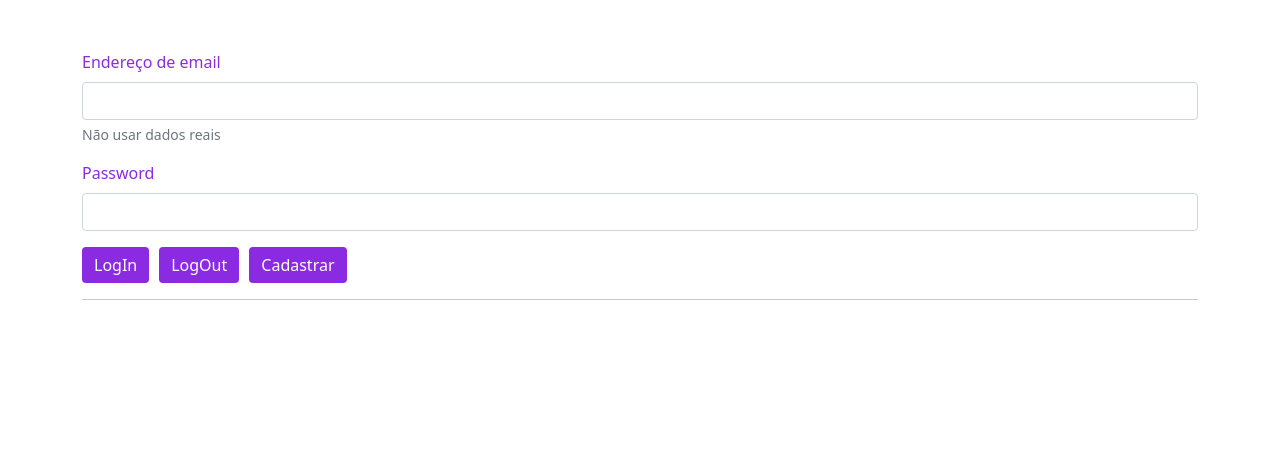
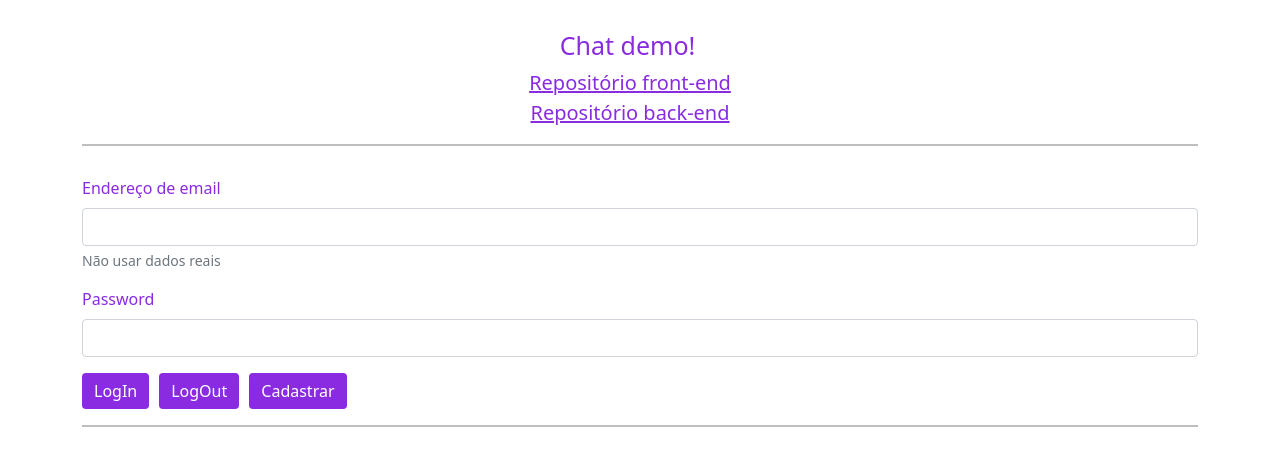
Before and after one commit to rafaelcmorais02/chat-front, a React (Create React App) app: page / in a window 1280 px wide. Shown: the top 466 px of the page. Built offline with nearby package versions, Linux system fonts and the light colour scheme.

Commit message:
Feat: adiciona repositorios ao projeto

```diff
--- a/src/components/chat/Chat.js
+++ b/src/components/chat/Chat.js
@@ -82,7 +82,7 @@ class Chat extends React.Component {
                 <h2>{this.userSender}</h2>
                 <hr />
                 <div className="chatUserToSend">
-                    <h2>Falar com: </h2>
+                    <h2>Conversar com: </h2>
                     <select className="chatInputDropDown" id="userToSend">
                         <option defaultValue>...</option>
                         {(this.state.userList || []).map(x => {
--- a/src/components/login/Login.js
+++ b/src/components/login/Login.js
@@ -1,6 +1,7 @@
 import React from "react";
 import axios from "axios";
 import Chat from '../chat/Chat'
+import Repo from '../repo/Repo'
 import { useLocation, useNavigate } from "react-router-dom";
 import './login.css'
 class Login extends React.Component {
@@ -102,6 +103,8 @@ class Login extends React.Component {
     render() {
         return (
             <div>
+                <Repo />
+                <hr />
                 <div className="login">
                     <form>
                         <div className="mb-3">
--- a/src/components/login/login.css
+++ b/src/components/login/login.css
@@ -1,4 +1,7 @@
 .login {
-  margin-top: 50px;
+  margin-top: 30px;
   color: blueviolet;
 }
+hr {
+  border-top: 2px solid black;
+}
--- a/src/components/register/register.css
+++ b/src/components/register/register.css
@@ -1,5 +1,5 @@
 .register {
-  margin-top: 50px;
+  margin-top: 30px;
   color: blueviolet;
 }
 h1 {
--- a/src/components/repo/Repo.js
+++ b/src/components/repo/Repo.js
@@ -1,15 +1,15 @@
 import React from "react";
-import './Repo.css'
+import './repo.css'
 
 class Repo extends React.Component {
     render() {
         return (
-            <div className="Repo">
+            <div className="repo">
                 <h1>
                     Chat demo!
                 </h1>
-                <h2>Repositório front-end:</h2>
-                <h2>Repositório back-end:</h2>
+                <a href="https://github.com/rafaelcmorais02/chat-front">Repositório front-end</a>
+                <a href="https://github.com/rafaelcmorais02/chat-server">Repositório back-end</a>
             </div>
         )
     }
--- a/src/components/repo/Repo.css
+++ b/src/components/repo/repo.css
@@ -1,4 +1,4 @@
-h2 {
+a {
   font-size: 20px;
   color: blueviolet;
   display: flex;
@@ -14,6 +14,6 @@ h1 {
   justify-content: center;
   margin-right: 25px;
 }
-.Repo {
-  margin-top: 10px;
+.repo {
+  margin-top: 30px;
 }
```
